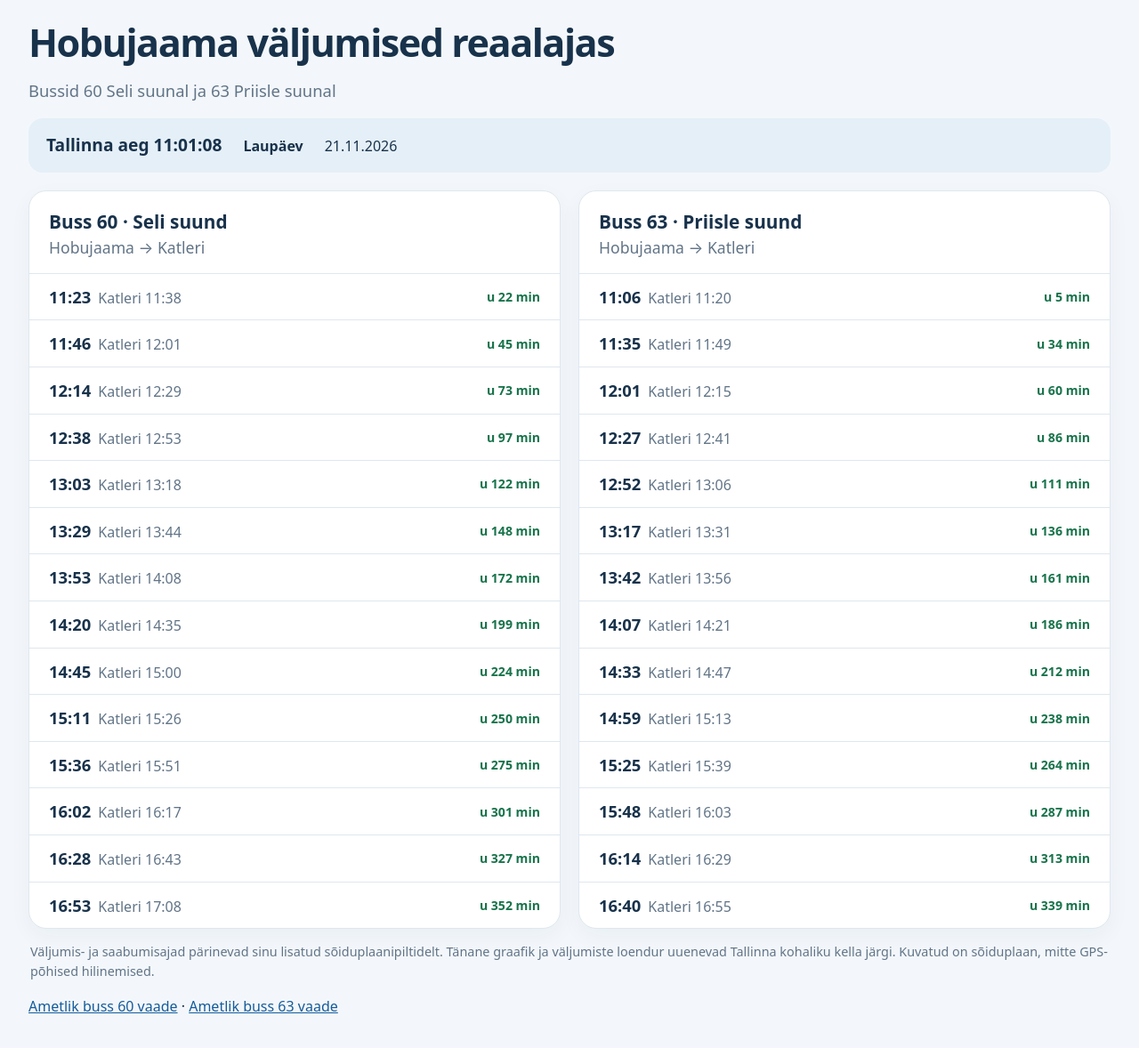
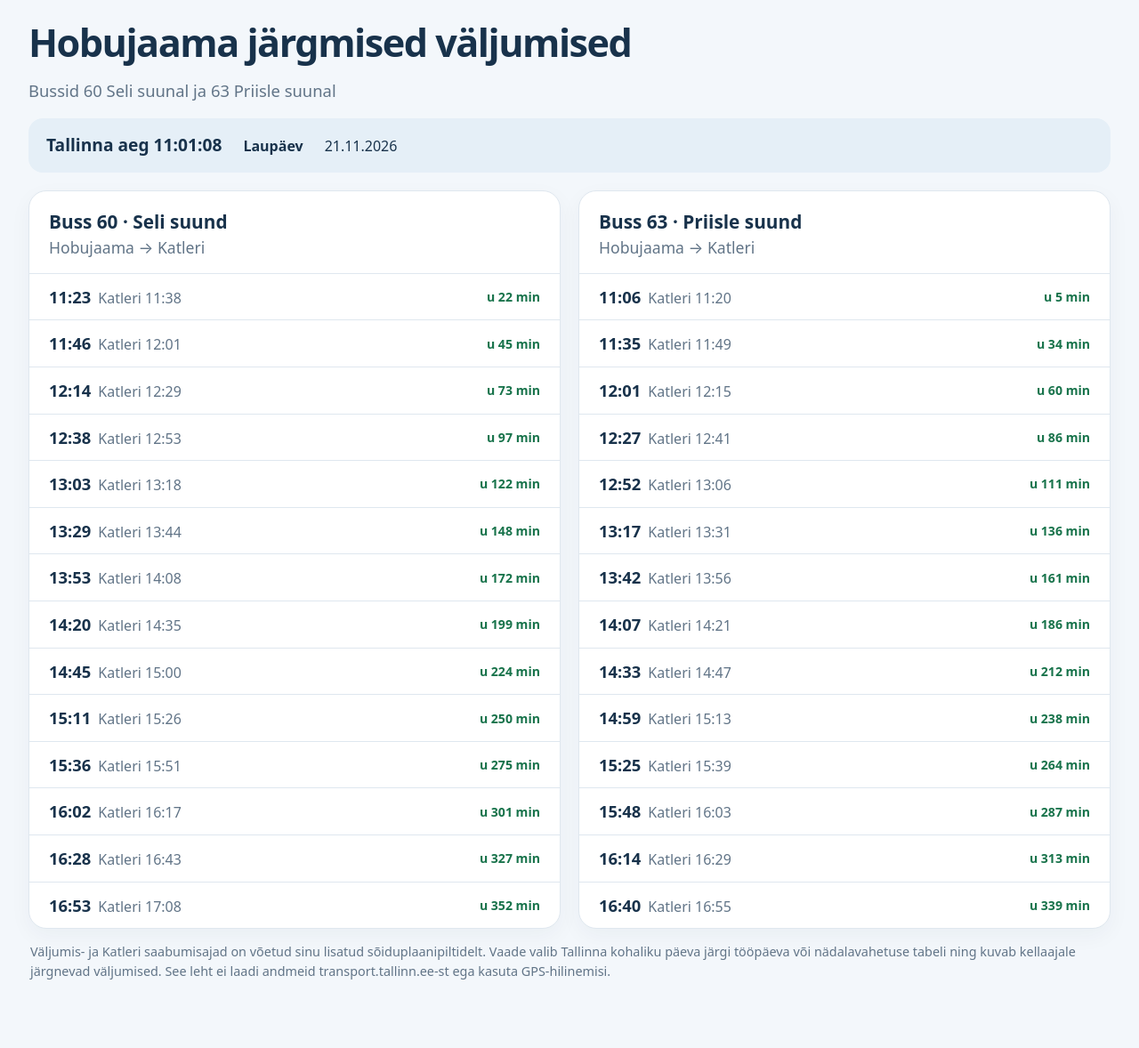
Before and after one commit to saarpiret8/saarpiret8.github.io, a plain HTML site: page index.html in a window 1280 px wide. Shown: the whole page at 89% size. Drawn offline with Linux system fonts and the light colour scheme.

Commit message:
Add files via upload

```diff
--- a/index.html
+++ b/index.html
@@ -3,7 +3,7 @@
 <head>
   <meta charset="utf-8">
   <meta name="viewport" content="width=device-width, initial-scale=1">
-  <title>Bussid 60 ja 63 · Hobujaama – Katleri</title>
+  <title>Hobujaama busside järgmised väljumised</title>
   <style>
     :root{color-scheme:light;--ink:#18324b;--muted:#617487;--line:#dfe7ef;--bg:#f3f7fb;--blue:#155c9b;--green:#18734b}
     *{box-sizing:border-box}body{margin:0;background:var(--bg);color:var(--ink);font:16px/1.5 system-ui,-apple-system,"Segoe UI",sans-serif}main{max-width:1440px;margin:0 auto;padding:16px 32px 40px}h1{margin:0;font-size:clamp(1.8rem,4vw,2.7rem);letter-spacing:-.035em}.sub{margin:7px 0 18px;color:var(--muted);font-size:1.15rem}
@@ -13,15 +13,14 @@
 </head>
 <body>
 <main>
-  <h1>Hobujaama väljumised reaalajas</h1>
+  <h1>Hobujaama järgmised väljumised</h1>
   <p class="sub">Bussid 60 Seli suunal ja 63 Priisle suunal</p>
   <section class="status" aria-live="polite"><strong id="clock">Tallinna aeg —</strong><span class="badge" id="dayType">Sõiduplaan —</span><span id="date"></span></section>
   <div class="panels">
     <section class="panel"><div class="panelhead"><strong>Buss 60 · Seli suund</strong><span>Hobujaama → Katleri</span></div><div id="departures60" aria-live="polite"></div></section>
     <section class="panel"><div class="panelhead"><strong>Buss 63 · Priisle suund</strong><span>Hobujaama → Katleri</span></div><div id="departures63" aria-live="polite"></div></section>
   </div>
-  <p class="note">Väljumis- ja saabumisajad pärinevad sinu lisatud sõiduplaanipiltidelt. Tänane graafik ja väljumiste loendur uuenevad Tallinna kohaliku kella järgi. Kuvatud on sõiduplaan, mitte GPS-põhised hilinemised.</p>
-  <p class="source"><a href="https://transport.tallinn.ee/#bus/60/b-a/12211-2" target="_blank" rel="noopener">Ametlik buss 60 vaade</a> · <a href="https://transport.tallinn.ee/#bus/63/b-a/12211-2" target="_blank" rel="noopener">Ametlik buss 63 vaade</a></p>
+  <p class="note">Väljumis- ja Katleri saabumisajad on võetud sinu lisatud sõiduplaanipiltidelt. Vaade valib Tallinna kohaliku päeva järgi tööpäeva või nädalavahetuse tabeli ning kuvab kellaajale järgnevad väljumised. See leht ei laadi andmeid transport.tallinn.ee-st ega kasuta GPS-hilinemisi.</p>
 </main>
 <script>
 const zone='Europe/Tallinn';
```
